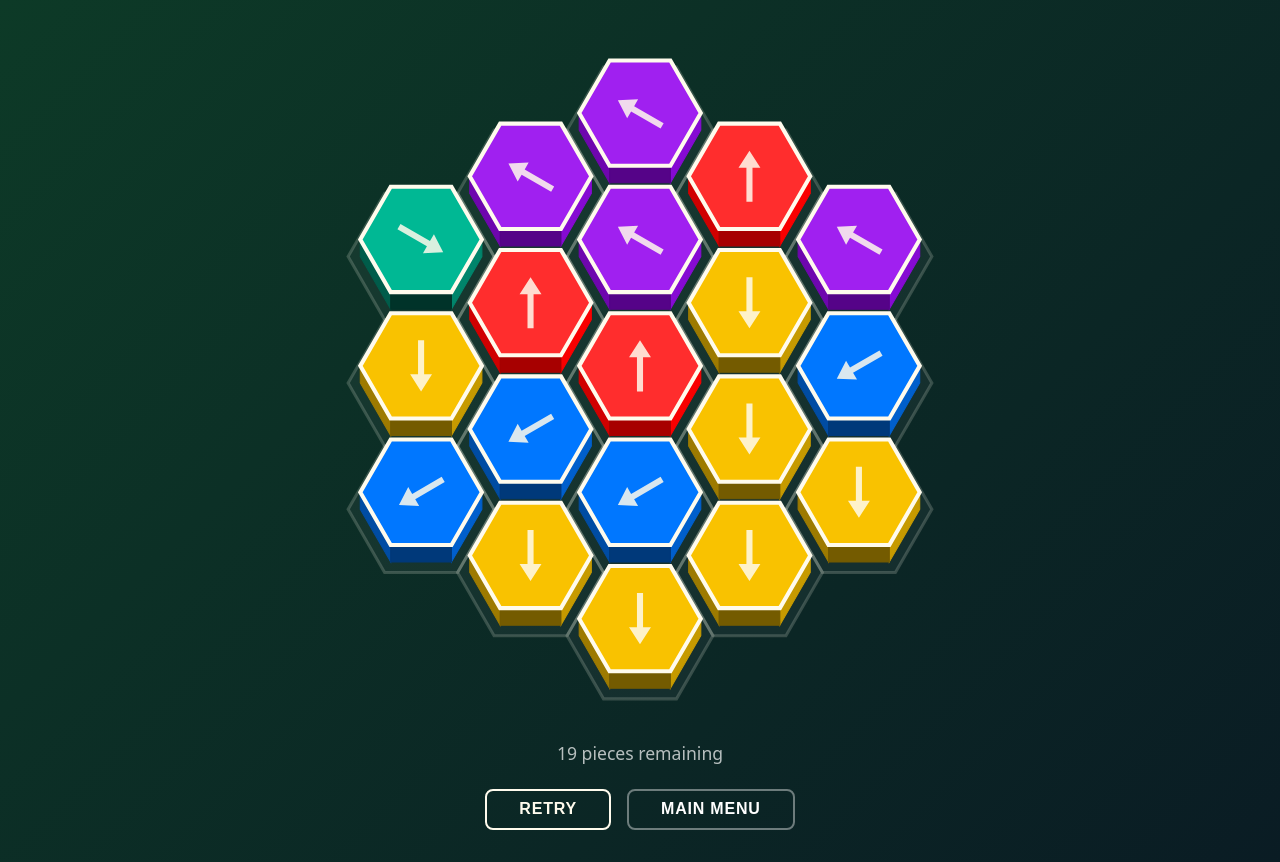
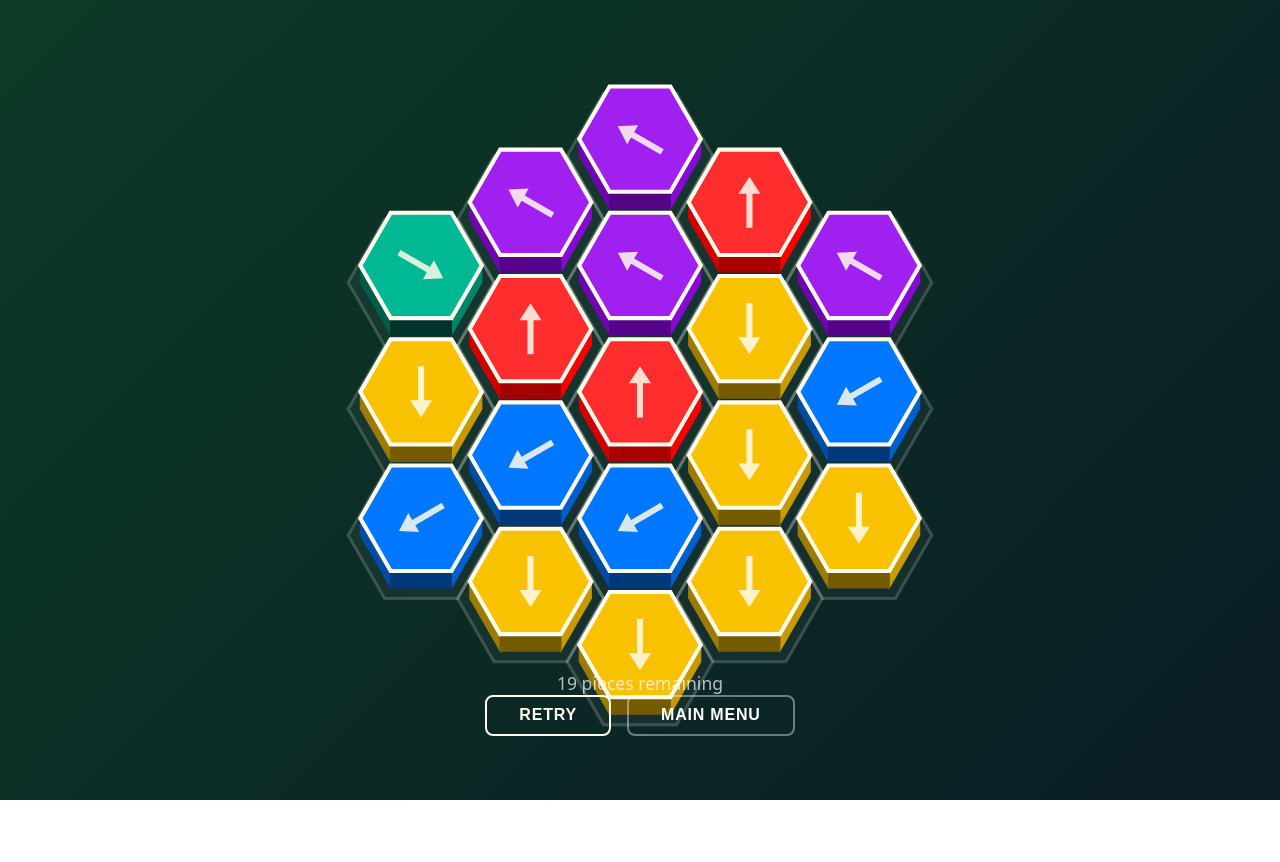
Before and after one commit to liamroddy/hexa-gone, a React (Vite) app: page / in a window 1280 px wide. Both pictures are taken after a click on the button "START GAME". After the commit the page ends 800 px from the top, so only its background shows below. Built offline with nearby package versions, Linux system fonts and the light colour scheme.

Commit message:
fix svg clipping issue by making render area much larger

```diff
--- a/src/components/HexBoard.jsx
+++ b/src/components/HexBoard.jsx
@@ -35,10 +35,14 @@ export default function HexBoard({ nodes, hexSize = 30, onHexClick, animStates =
 
   const bgPoints = hexPoints(bgSize)
 
+  // viewBox fits the board snugly so the grid scales to fill width on
+  // narrow screens. overflow:visible lets animated hexes render outside
+  // the viewBox — the outer container clips instead.
   return (
     <svg
       viewBox={`${minX} ${minY} ${maxX - minX} ${maxY - minY}`}
-      style={{ width: '100%', maxWidth: 600, height: 'auto' }}
+      preserveAspectRatio="xMidYMid meet"
+      style={{ width: '100%', height: 'auto', display: 'block', overflow: 'visible' }}
       role="img"
       aria-label="Hexagon game board"
     >
--- a/src/screens/GameScreen.jsx
+++ b/src/screens/GameScreen.jsx
@@ -8,7 +8,10 @@ export default function GameScreen({ onBack }) {
   } = useGameState(2)
 
   return (
-    <div className="screen game-screen">
+    <div className="screen game-screen" style={{ position: 'relative', width: '100vw', height: '100vh', overflow: 'hidden' }}>
+      {/* Board fills viewport; overflow:hidden here clips flying hexes at screen edge */}
+      <div style={{ position: 'absolute', inset: 0, zIndex: 0, overflow: 'hidden', display: 'flex', alignItems: 'center', justifyContent: 'center' }}>
+        <div style={{ width: '100%', maxWidth: 600 }}>
           <HexBoard
             nodes={nodes}
             hexSize={30}
@@ -16,14 +19,23 @@ export default function GameScreen({ onBack }) {
             animStates={animStates}
             activeIds={activeIds}
           />
+        </div>
+      </div>
+
+      {/* UI overlay */}
+      <div style={{ position: 'relative', zIndex: 1, pointerEvents: 'none', display: 'flex', flexDirection: 'column', height: '100%' }}>
+        <div style={{ flex: 1 }} />
+        <div style={{ pointerEvents: 'auto', textAlign: 'center', paddingBottom: '2rem' }}>
           <p className="pieces-left">{piecesRemaining} pieces remaining</p>
           <div className="bottom-buttons">
             <button className="btn btn-retry" onClick={retry}>Retry</button>
             <button className="btn btn-main-menu" onClick={onBack}>Main Menu</button>
           </div>
+        </div>
+      </div>
 
       {isWon && (
-        <div className="modal-overlay" onClick={newGame}>
+        <div className="modal-overlay" onClick={newGame} style={{ zIndex: 2 }}>
           <div className="modal-content" onClick={e => e.stopPropagation()}>
             <p className="win-message">Congrats, board cleared!</p>
             <div className="modal-buttons">
```
Lines whose indentation alone changed are shown as unchanged.
